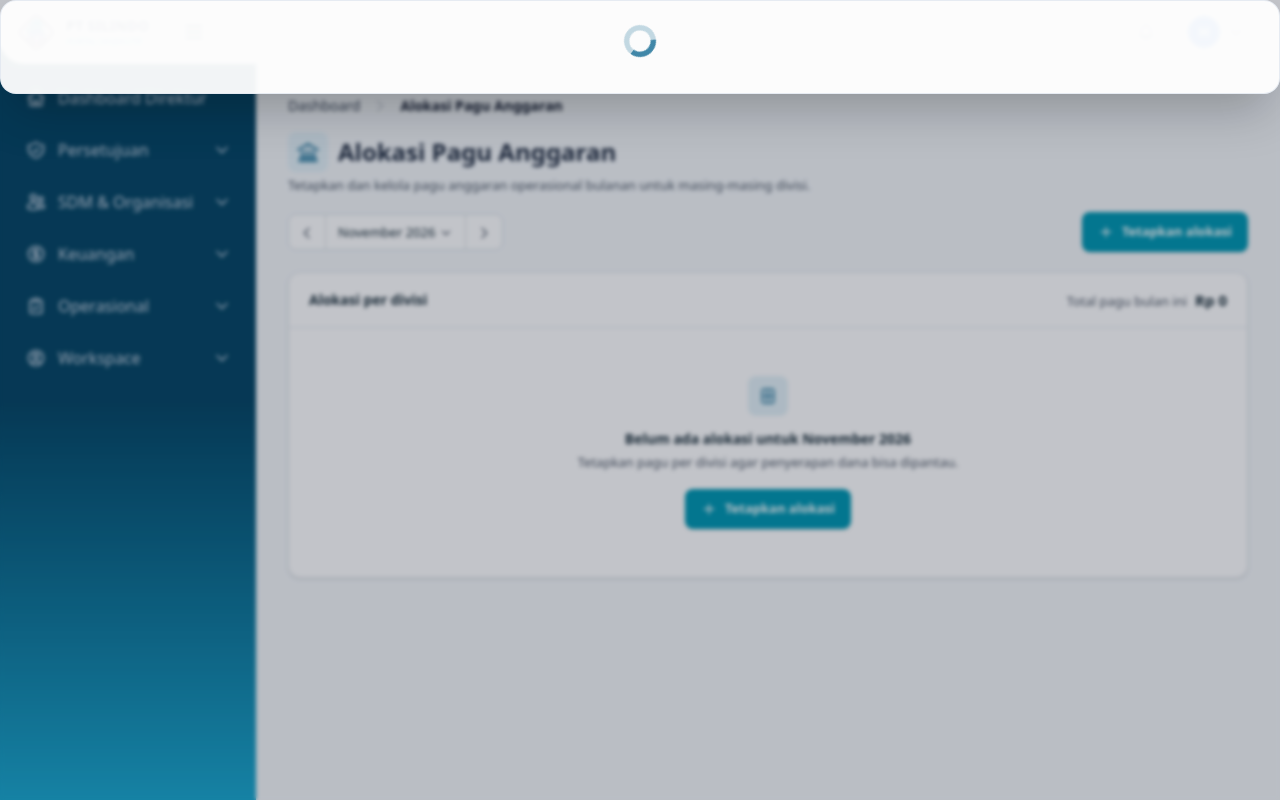
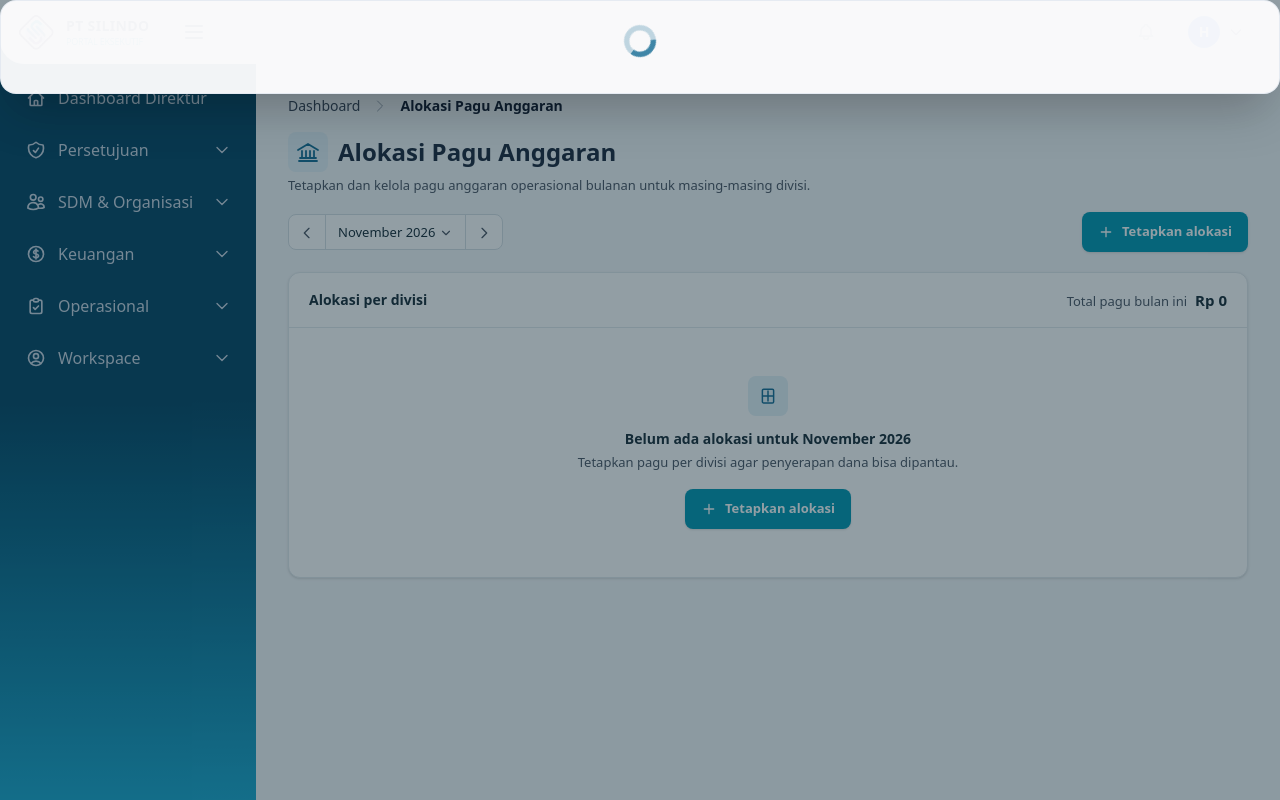
Before and after one commit to arilVINN/dashboardKaryawan, a Laravel app: template employee-dashboard/resources/views/finance/alokasi/index.blade.php in a window 1280 px wide. Run offline with Laravel 12, Linux system fonts and the light colour scheme; the template is opened without the code that fills it, so the values that code supplies are empty; the visitor is signed in with stand-in values (Sample User, id 1); data comes from the database, SQL or seed files in the repository; style sheets or scripts are compiled from the project's sources; parts of the project's set-up code (start-up, migrations or seed data) failed here and were passed over; some libraries are stand-ins or nearby versions.

Commit message:
fix(ui): use the shared dim token on table loading overlay

```diff
--- a/employee-dashboard/resources/views/components/table-loading-overlay.blade.php
+++ b/employee-dashboard/resources/views/components/table-loading-overlay.blade.php
@@ -5,7 +5,7 @@
 
 <div wire:loading.flex
      @if($target) wire:target="{{ $target }}" @endif
-     class="fixed inset-0 z-50 items-center justify-center bg-slate-900/25 backdrop-blur-[2px] transition-all">
+     class="fixed inset-0 z-50 items-center justify-center bg-[rgba(15,40,55,.45)] transition-all">
     <div class="flex flex-col items-center gap-3 rounded-2xl border border-slate-200/80 bg-white/95 px-7 py-6 shadow-2xl">
         <svg class="h-8 w-8 animate-spin text-[#146C94]" xmlns="http://www.w3.org/2000/svg" fill="none" viewBox="0 0 24 24">
             <circle class="opacity-25" cx="12" cy="12" r="10" stroke="currentColor" stroke-width="4"></circle>
```
